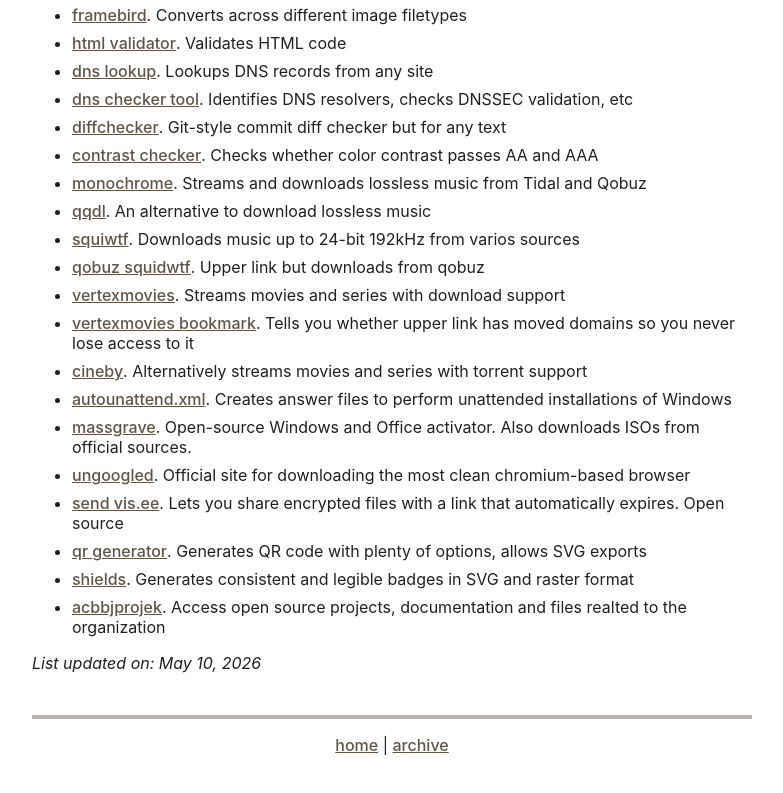
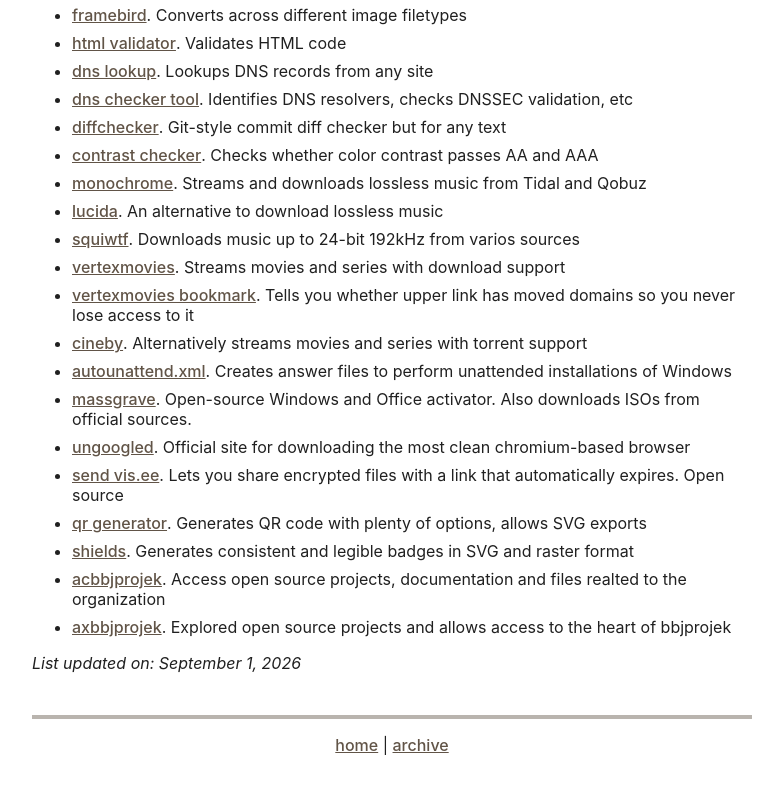
Before and after one commit to seeergiofdez/sergio, a website: page potpourri/bookmarks.html in a window 1280 px wide. Shown: the part 329-1122 px from the top of the page, without its empty margins (248-1031 px from the left). Drawn offline with Linux system fonts and the light colour scheme.

Commit message:
bookmarks: Update and remove broken links.
Signed-off-by: Sergio Fdez <sergio@bbjprojek.org>

```diff
--- a/potpourri/bookmarks.html
+++ b/potpourri/bookmarks.html
@@ -32,9 +32,8 @@
     <li><a target="_blank" href="https://www.diffchecker.com/">diffchecker</a>. Git-style commit diff checker but for any text</li>
     <li><a target="_blank" href="https://webaim.org/resources/contrastchecker/">contrast checker</a>. Checks whether color contrast passes AA and AAA</li>
     <li><a target="_blank" href="https://monochrome.tf/">monochrome</a>. Streams and downloads lossless music from Tidal and Qobuz</li>
-    <li><a target="_blank" href="https://tidal.qqdl.site/">qqdl</a>. An alternative to download lossless music</li>
+    <li><a target="_blank" href="https://lucida.to/">lucida</a>. An alternative to download lossless music</li>
     <li><a target="_blank" href="https://squid.wtf/">squiwtf</a>. Downloads music up to 24-bit 192kHz from varios sources</li>
-    <li><a target="_blank" href="https://qobuz.squid.wtf/">qobuz squidwtf</a>. Upper link but downloads from qobuz</li>
     <li><a target="_blank" href="https://vertexmovies.com/">vertexmovies</a>. Streams movies and series with download support</li>
     <li><a target="_blank" href="https://vertexmovies1923.github.io/vertexmovies.github.io/">vertexmovies bookmark</a>. Tells you whether upper link has moved domains so you never lose access to it</li>
     <li><a target="_blank" href="https://www.cineby.sc/">cineby</a>. Alternatively streams movies and series with torrent support</li>
@@ -45,9 +44,10 @@
     <li><a target="_blank" href="https://qr-code-generator.org/#link">qr generator</a>. Generates QR code with plenty of options, allows SVG exports</li>
     <li><a target="_blank" href="https://shields.io/">shields</a>. Generates consistent and legible badges in SVG and raster format</li>
     <li><a target="_blank" href="https://ac.bbjprojek.org/">acbbjprojek</a>. Access open source projects, documentation and files realted to the organization</li>
+    <li><a target="_blank" href="https://ax.bbjprojek.org/">axbbjprojek</a>. Explored open source projects and allows access to the heart of bbjprojek</li>
   </ul>
 
-  <p><i>List updated on: May 10, 2026</i></p>
+  <p><i>List updated on: September 1, 2026</i></p>
 
   <footer>
     <hr class="foot">
```
